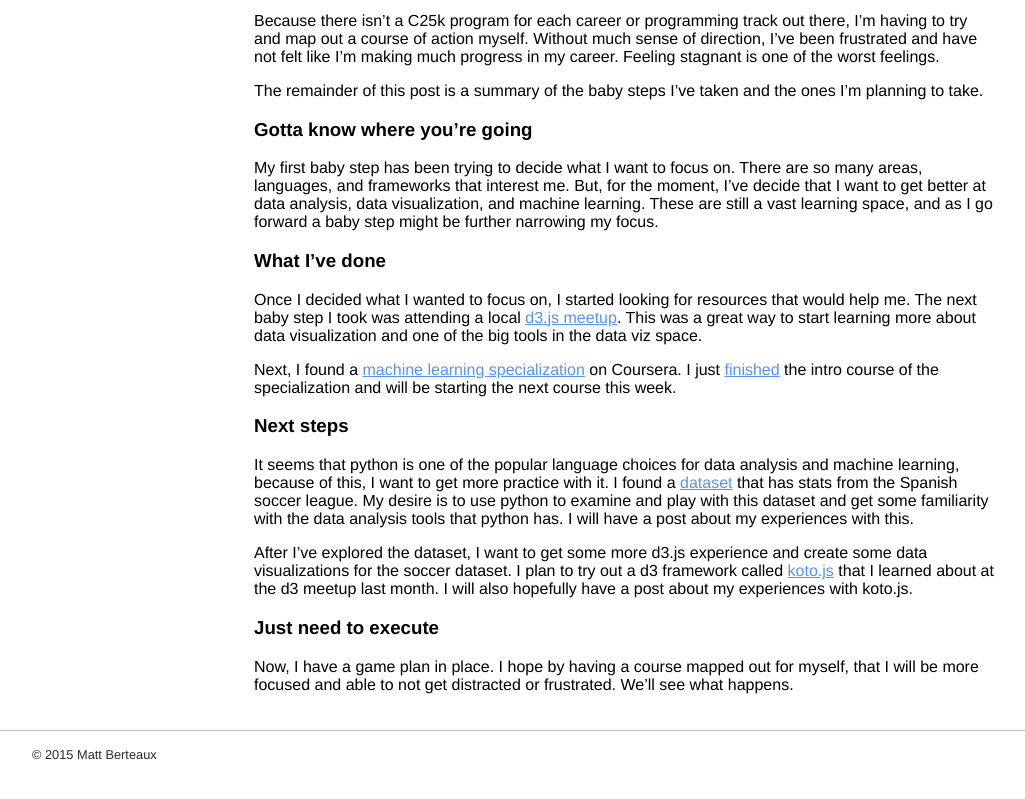
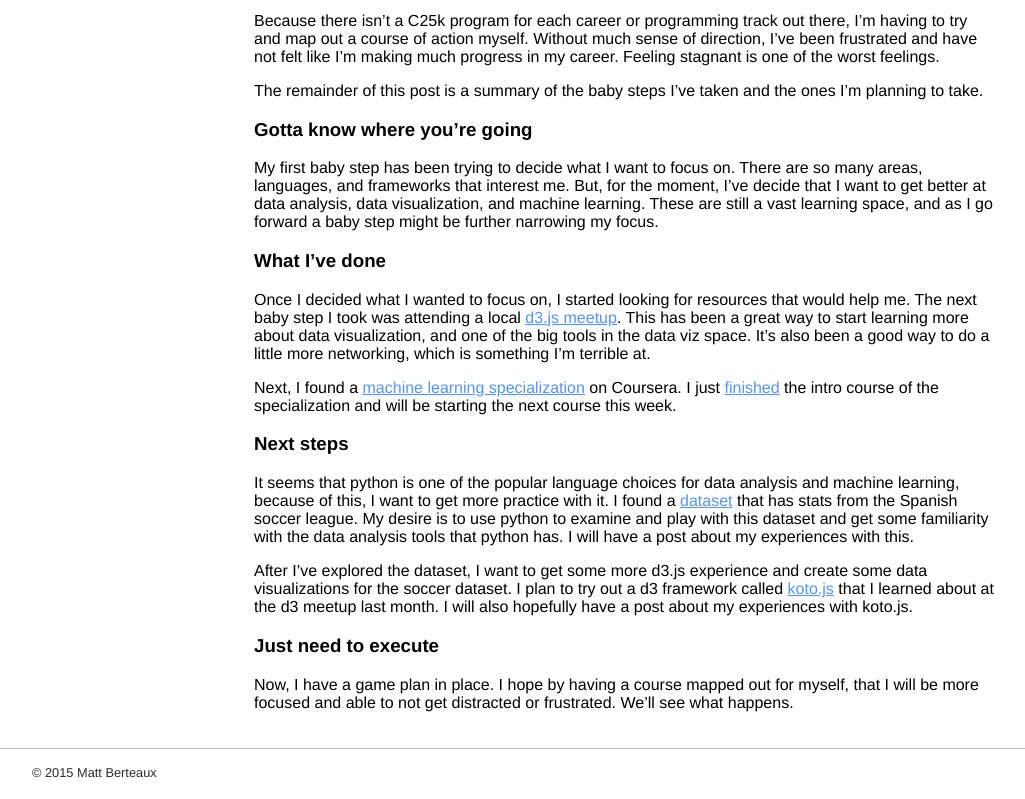
Before and after one commit to mattyb678/mattyb678.github.io, a Jekyll site: the page built from _posts/2015-11-29-baby-steps.md, in a window 1280 px wide and 900 px high, scrolled down 734 px, cut to the strip 101-900 px from the top of the window. Shown: the whole strip, without its empty margins (16-1041 px from the left). Built offline with Jekyll 4.4.1, drawn with Linux system fonts in a browser that asks for light colours; nearby versions of some CDN libraries; comment, search, counter and statistics services are not loaded.

Commit message:
Tweaks to post

```diff
--- a/_posts/2015-11-29-baby-steps.md
+++ b/_posts/2015-11-29-baby-steps.md
@@ -27,7 +27,7 @@ My first baby step has been trying to decide what I want to focus on. There are
 
 ### What I've done
 
-Once I decided what I wanted to focus on, I started looking for resources that would help me. The next baby step I took was attending a local [d3.js meetup](http://www.meetup.com/Utah-d3-js/). This was a great way to start learning more about data visualization and one of the big tools in the data viz space.
+Once I decided what I wanted to focus on, I started looking for resources that would help me. The next baby step I took was attending a local [d3.js meetup](http://www.meetup.com/Utah-d3-js/). This has been a great way to start learning more about data visualization, and one of the big tools in the data viz space. It's also been a good way to do a little more networking, which is something I'm terrible at.
 
 Next, I found a [machine learning specialization](https://www.coursera.org/specializations/machine-learning) on Coursera. I just [finished](https://www.coursera.org/account/accomplishments/certificate/HZYJCJBKZ7QA) the intro course of the specialization and will be starting the next course this week.
 
```
